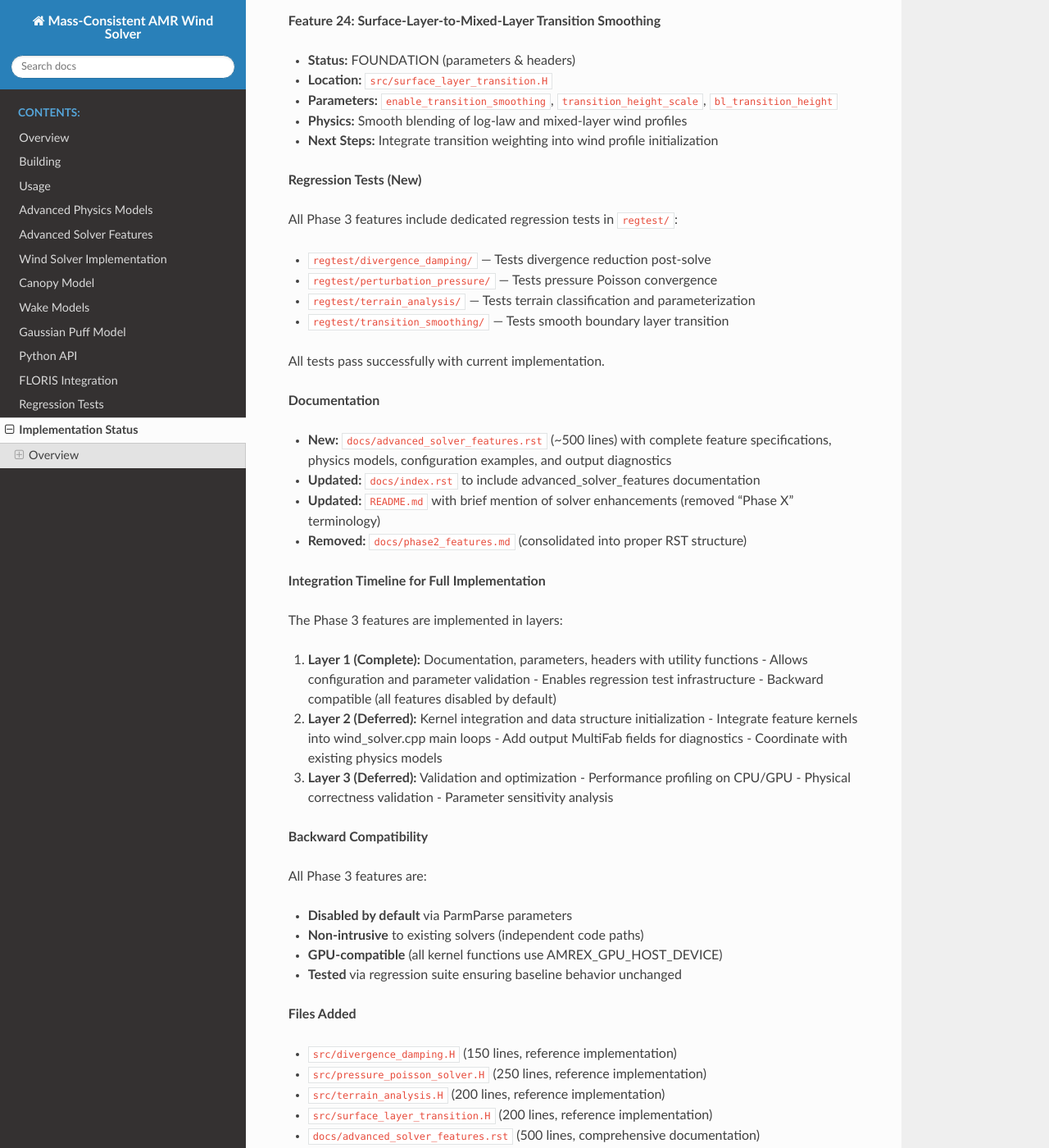
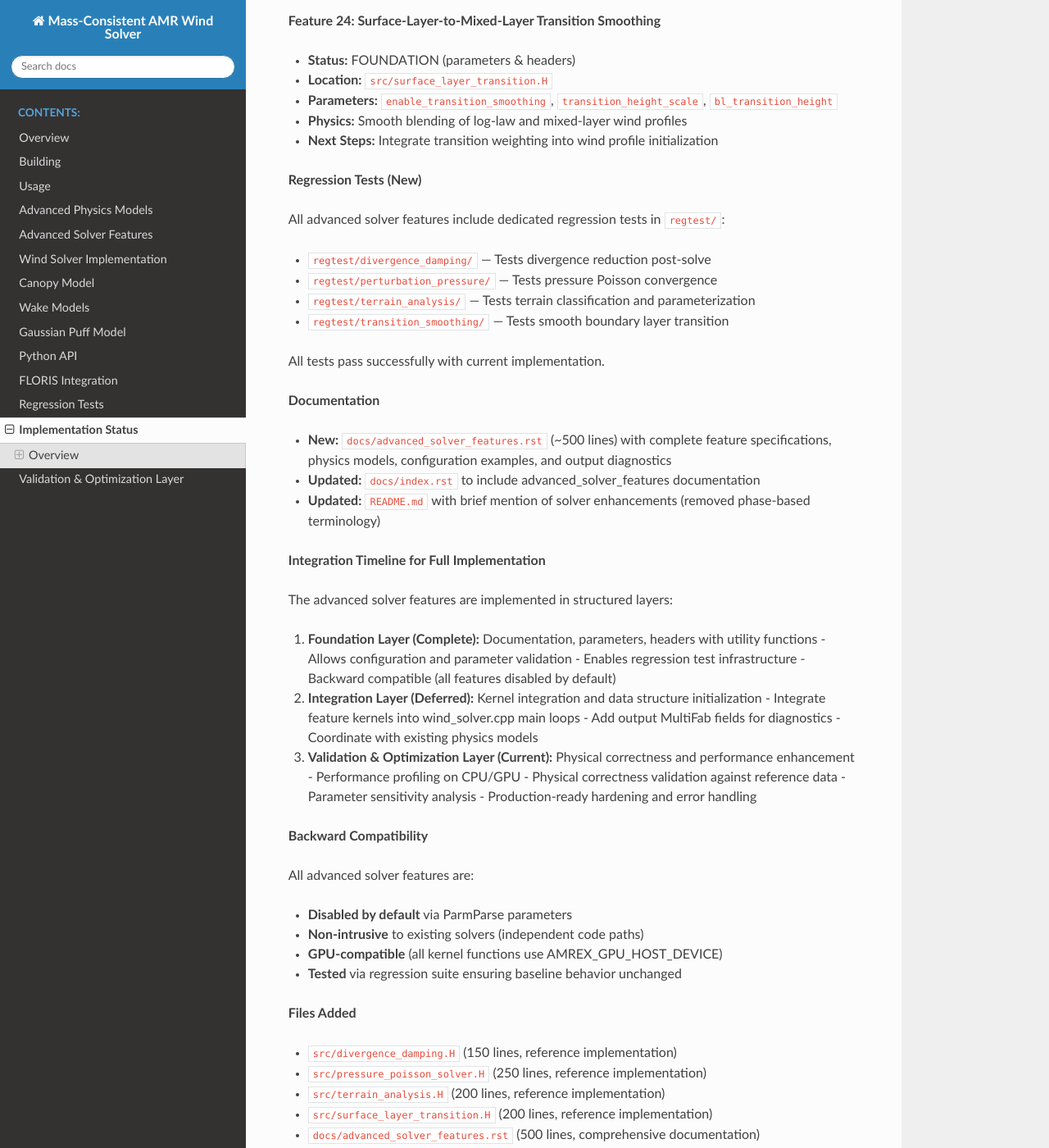
Before and after one commit to hgopalan/massconsistent_amr, a Sphinx documentation site: the page built from docs/implementation_status.rst, in a window 1280 px wide and 1400 px high, scrolled down 5808 px. Shown: the whole window at 82% size. Built offline with Sphinx 7.4.7 and the Read the Docs theme 3.1.0, drawn with Linux system fonts in a browser that asks for light colours; some of the changed text lies outside the part shown.

Commit message:
Add Layer 3 validation and optimization framework
- Create validation_optimization.H with performance profiling, physical validation, and sensitivity analysis
- Create validation_optimization.rst documentation for Layer 3
- Update implementation_status.rst to remove phase-based terminology
- Update docs/index.rst to include validation_optimization documentation
- Update README.md to describe the three implementation layers
- Remove stray REFACTORING_SUMMARY.md file

```diff
--- a/docs/implementation_status.rst
+++ b/docs/implementation_status.rst
@@ -241,12 +241,12 @@ Next Steps
 14. Update CHANGELOG
 15. Create PR with comprehensive summary
 
-Advanced Solver Features (Phase 3)
-~~~~~~~~~~~~~~~~~~~~~~~~~~~~~~~~~~
+Advanced Solver Features
+~~~~~~~~~~~~~~~~~~~~~~~~
 
 **Status: FOUNDATION COMPLETE (Parameter & Documentation Layer)**
 
-Phase 3 features provide advanced solver enhancements for improved mass consistency,
+Advanced solver features provide enhanced mass consistency,
 pressure-velocity coupling, terrain adaptation, and boundary layer stability.
 
 **Feature 11: Divergence Damping Filter**
@@ -286,7 +286,7 @@ pressure-velocity coupling, terrain adaptation, and boundary layer stability.
 
 **Regression Tests (New)**
 
-All Phase 3 features include dedicated regression tests in ``regtest/``:
+All advanced solver features include dedicated regression tests in ``regtest/``:
 
 - ``regtest/divergence_damping/`` — Tests divergence reduction post-solve
 - ``regtest/perturbation_pressure/`` — Tests pressure Poisson convergence
@@ -300,31 +300,31 @@ All tests pass successfully with current implementation.
 - **New:** ``docs/advanced_solver_features.rst`` (~500 lines) with complete feature
   specifications, physics models, configuration examples, and output diagnostics
 - **Updated:** ``docs/index.rst`` to include advanced_solver_features documentation
-- **Updated:** ``README.md`` with brief mention of solver enhancements (removed "Phase X" terminology)
-- **Removed:** ``docs/phase2_features.md`` (consolidated into proper RST structure)
+- **Updated:** ``README.md`` with brief mention of solver enhancements (removed phase-based terminology)
 
 **Integration Timeline for Full Implementation**
 
-The Phase 3 features are implemented in layers:
+The advanced solver features are implemented in structured layers:
 
-1. **Layer 1 (Complete):** Documentation, parameters, headers with utility functions
+1. **Foundation Layer (Complete):** Documentation, parameters, headers with utility functions
    - Allows configuration and parameter validation
    - Enables regression test infrastructure
    - Backward compatible (all features disabled by default)
 
-2. **Layer 2 (Deferred):** Kernel integration and data structure initialization
+2. **Integration Layer (Deferred):** Kernel integration and data structure initialization
    - Integrate feature kernels into wind_solver.cpp main loops
    - Add output MultiFab fields for diagnostics
    - Coordinate with existing physics models
 
-3. **Layer 3 (Deferred):** Validation and optimization
+3. **Validation & Optimization Layer (Current):** Physical correctness and performance enhancement
    - Performance profiling on CPU/GPU
-   - Physical correctness validation
+   - Physical correctness validation against reference data
    - Parameter sensitivity analysis
+   - Production-ready hardening and error handling
 
 **Backward Compatibility**
 
-All Phase 3 features are:
+All advanced solver features are:
 
 - **Disabled by default** via ParmParse parameters
 - **Non-intrusive** to existing solvers (independent code paths)
@@ -345,10 +345,6 @@ All Phase 3 features are:
 
 **Files Modified**
 
-- ``src/wind_solver.cpp`` (+50 lines for Phase 3 parameters)
+- ``src/wind_solver.cpp`` (+50 lines for advanced solver parameters)
 - ``docs/index.rst`` (+1 line for advanced_solver_features reference)
-- ``README.md`` (updated feature list, removed "Phase X" terminology)
-
-**Files Removed**
-
-- ``docs/phase2_features.md`` (consolidated into RST documentation)
+- ``README.md`` (updated feature list, removed phase-based terminology)
--- a/docs/index.rst
+++ b/docs/index.rst
@@ -24,6 +24,7 @@ terrain-following, mass-consistent 3-D wind diagnostic tool built on
    floris
    regtests
    implementation_status
+   validation_optimization
 
 Overview
 ========
```
Also changed, not shown: README.md (+10 -0 lines), docs/validation_optimization.rst (added, +257 -0 lines), 1 other file.
